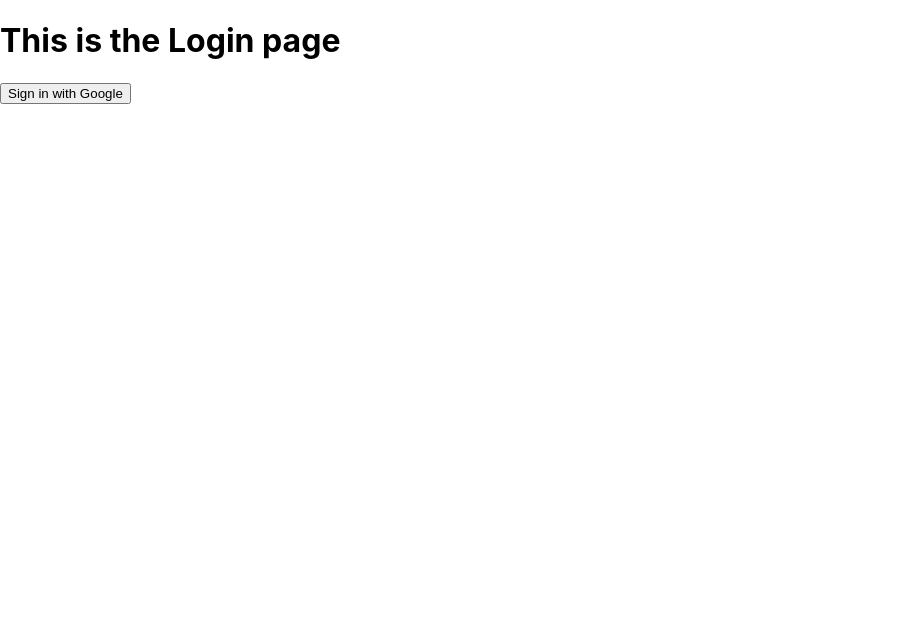
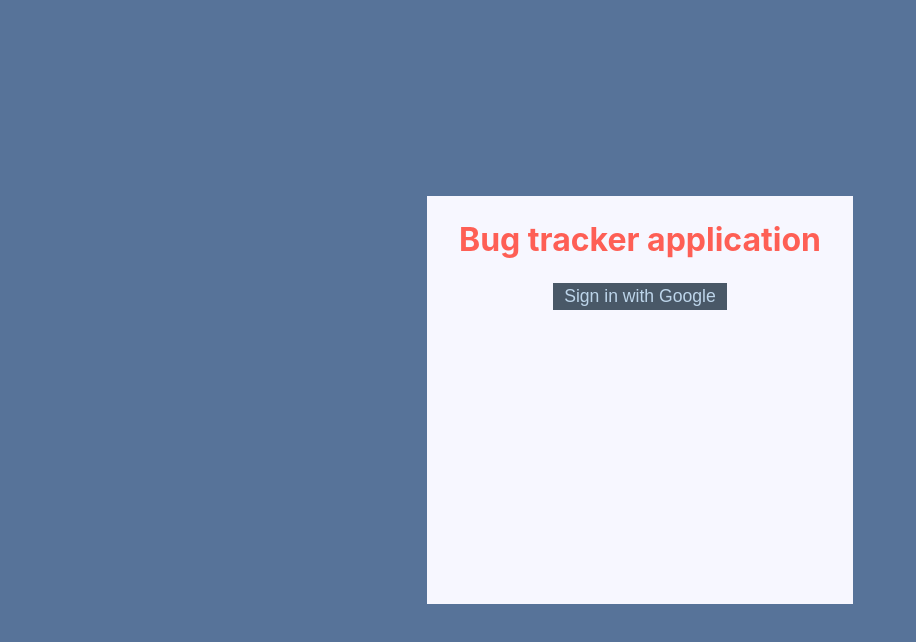
Before and after one commit to Tropienet/bug-tracker-application, a React (Create React App) app: page / in a window 1280 px wide. Shown: the top 642 px of the page, without its empty margins (0-916 px from the left). Built offline with nearby package versions, Linux system fonts and the light colour scheme; no server answers.

Commit message:
Made a navbar and a form to submit bugs

```diff
--- a/package.json
+++ b/package.json
@@ -11,6 +11,7 @@
     "react-dom": "^17.0.2",
     "react-router-dom": "^6.2.2",
     "react-scripts": "5.0.0",
+    "styled-components": "^5.3.3",
     "web-vitals": "^2.1.4"
   },
   "scripts": {
--- a/src/Homepage.js
+++ b/src/Homepage.js
@@ -1,8 +1,12 @@
 import React, { useState, useEffect } from "react";
+import Navbar from "./Navbar";
 import firebase from "./firebase";
 
+let db = firebase.firestore();
+
 const Homepage = () => {
-
+    const [bugType, setBugType] = useState("");
+    const [bugDescription, setBugDescription] = useState("");
     const [user,setUser] = useState(() => firebase.auth().currentUser);
 
     useEffect(() => {
@@ -16,16 +20,50 @@ const Homepage = () => {
         return result;
     }, [])
 
+    const handleSubmit = (e) => {
+        e.preventDefault();
+
+        db.collection("bugs").add({
+            bugType: bugType,
+            bugDescription: bugDescription,
+            submittedby: user.displayName,
+            userPhoto: user.photoURL,
+        })
+        .then(() => {
+            alert("Bug has been submitted")
+        })
+        .catch((error) => {
+            alert(error.message);
+        });
+
+        setBugType("");
+        setBugDescription("");
+    }
+
     return (
         <div>
+            <Navbar />
             <h1>This is the homepage</h1>
-            {user
-            ? ( <>
-                    <p>{user.displayName}</p>
-                    <img src={user.photoURL} alt="User" />
-                    <button onClick={() =>firebase.auth().signOut()}>Sign out</button>
-                </>)
-            : null}
+            <form className="bug-form" onSubmit={handleSubmit}>
+                <h2>Submit A bug</h2>
+
+                <label>Bug type</label>
+                <select
+                    value={bugType}
+                    onChange={(e) => setBugType(e.target.value)}>
+                    <option value="">Select bug type</option>
+                    <option value="Frontend">Frontend</option>
+                    <option value="Backend">Backend</option>
+                </select>
+
+                <label>Bug description</label>
+                <textarea placeholder="Bug description"
+                          value={bugDescription}
+                          onChange={(e) => setBugDescription(e.target.value)}>
+                </textarea>
+
+                <button type="submit">Submit</button>
+            </form>
         </div>
     )
 }
--- a/src/Login.js
+++ b/src/Login.js
@@ -1,5 +1,32 @@
 import React from "react";
 import firebase from "./firebase";
+import styled from "styled-components";
+
+const LoginPageContainer = styled.div`
+    display: flex;
+    justify-content: center;
+    min-height: 100vh;
+    min-width: 100%;
+    background-color: #577399;
+`
+
+const LoginInfoContainer = styled.div`
+    display: flex;
+    flex-direction: column;
+    align-self: center;
+    background-color: #f7f7ff;
+    height: 25.5rem;
+`
+
+const LoginButton = styled.button`
+    border: none;
+    align-self: center;
+    margin: 0 2.5rem;
+    background-color: #495867;
+    color: #bdd5ea;
+    font-size: 1.1rem;
+    padding: 0.2rem 0.7rem;
+`
 
 const Login = () => {
 
@@ -15,10 +42,12 @@ const Login = () => {
     };
 
     return (
-        <div>
-            <h1>This is the Login page</h1>
-            <button onClick={signInWIthGoogle}>Sign in with Google</button>
-        </div>
+        <LoginPageContainer>
+            <LoginInfoContainer>
+                <h1 className="login-header">Bug tracker application</h1>
+                <LoginButton onClick={signInWIthGoogle}>Sign in with Google</LoginButton>
+            </LoginInfoContainer>
+        </LoginPageContainer>
     )
 }
 
--- /dev/null
+++ b/src/Navbar.js
@@ -0,0 +1,78 @@
+import React, { useState, useEffect } from "react";
+import firebase from "./firebase";
+import styled from "styled-components";
+
+const NavbarContainer = styled.div`
+    display: flex;
+    justify-content: space-between;
+    min-width: 100%;
+    background-color: #495867;
+`
+
+const ProfilePicture = styled.img`
+    border-radius: 50%;
+    align-self: center;
+    max-width: 2.5rem;
+    max-height: 2.5rem;
+    height: auto;
+    width: auto;
+    margin: 0 2.5rem;
+`
+
+const SiteName = styled.h1`
+    align-self: center;
+    color: #f7f7ff;
+    margin: 2.5rem 0 2.5rem 5.5rem;
+`
+
+const UserInfoContainer  = styled.div`
+    display: flex;
+    justify-content: space-evenly
+`
+
+const SignOutButton = styled.button`
+    border: none;
+    align-self: center;
+    margin: 0 2.5rem;
+    background-color: #f7f7ff;
+    color: #495867;
+    font-size: 0.7rem;
+    padding: 0.1rem 0.4rem;
+`
+
+const UserName = styled.h2`
+    align-self: center;
+    color: #f7f7ff;
+    margin: 0 2.5rem;
+`
+
+const Navbar = () => {
+
+    const [user,setUser] = useState(() => firebase.auth().currentUser);
+
+    useEffect(() => {
+        const result = firebase.auth().onAuthStateChanged(user => {
+            if(user) {
+                setUser(user)
+            } else {
+                setUser(false);
+            }
+        })
+        return result;
+    }, [])
+
+    return (
+        <NavbarContainer>
+            <SiteName>Bug tracker application</SiteName>
+            {user
+            ? ( <UserInfoContainer >
+                    <SignOutButton onClick={() =>firebase.auth().signOut()}>Sign out</SignOutButton>
+                    <UserName>{user.displayName}</UserName>
+                    <ProfilePicture src={user.photoURL} alt="User" />
+                </UserInfoContainer>)
+            : null}
+        </NavbarContainer>
+    )
+}
+
+export default Navbar;
--- a/src/index.css
+++ b/src/index.css
@@ -1,13 +1,42 @@
+* {
+  box-sizing: border-box;
+  margin: 0;
+  padding: 0;
+}
+
 body {
   margin: 0;
-  font-family: -apple-system, BlinkMacSystemFont, 'Segoe UI', 'Roboto', 'Oxygen',
-    'Ubuntu', 'Cantarell', 'Fira Sans', 'Droid Sans', 'Helvetica Neue',
+  font-family: -apple-system, BlinkMacSystemFont, "Segoe UI", "Roboto", "Oxygen",
+    "Ubuntu", "Cantarell", "Fira Sans", "Droid Sans", "Helvetica Neue",
     sans-serif;
   -webkit-font-smoothing: antialiased;
   -moz-osx-font-smoothing: grayscale;
 }
 
 code {
-  font-family: source-code-pro, Menlo, Monaco, Consolas, 'Courier New',
+  font-family: source-code-pro, Menlo, Monaco, Consolas, "Courier New",
     monospace;
 }
+
+img {
+  max-width: 100%;
+  display: block;
+}
+
+button {
+  transition: all 0.2s ease-in-out;
+}
+
+button:hover {
+  transform: scale(1.05);
+}
+
+.login-header {
+  color: #fe5f55;
+  margin: 1.5rem 2rem;
+  align-self: center;
+}
+
+.sign-in {
+  align-self: center;
+}
```
Also changed, not shown: 1 other file (tests, documents, lock files or other folders).
